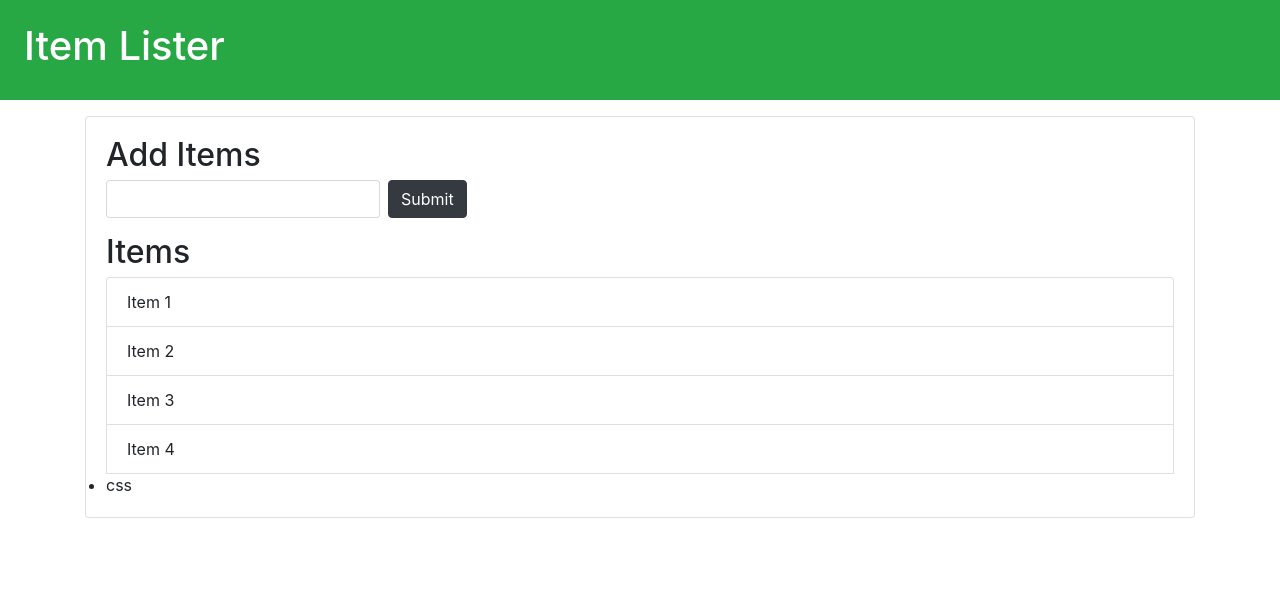
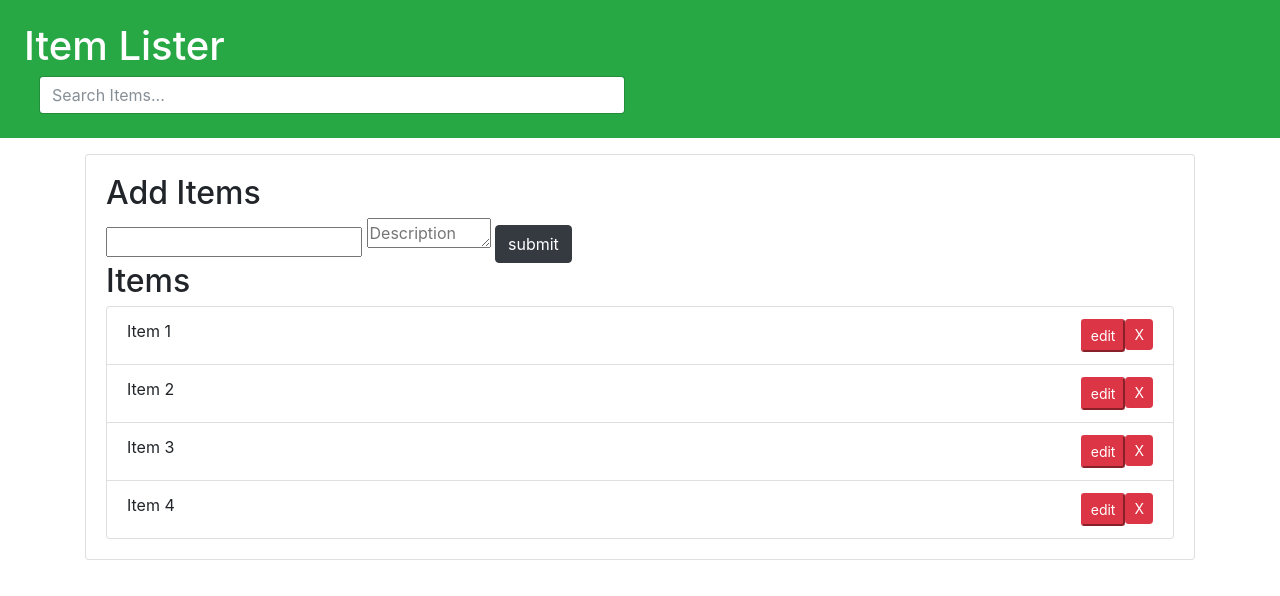
Before and after one commit to singhmayank1298/test5, a plain HTML site: page index.html in a window 1280 px wide. Drawn offline with nearby package versions, Linux system fonts and the light colour scheme.

Commit message:
finel html till task 10

```diff
--- a/index.html
+++ b/index.html
@@ -4,33 +4,36 @@
   <meta charset="UTF-8">
   <meta name="viewport" content="width=device-width, initial-scale=1.0">
   <meta http-equiv="X-UA-Compatible" content="ie=edge">
-  <link rel="stylesheet" href="https://maxcdn.bootstrapcdn.com/bootstrap/4.0.0-beta/css/bootstrap.min.css" integrity="sha384-/Y6pD6FV/Vv2HJnA6t+vslU6fwYXjCFtcEpHbNJ0lyAFsXTsjBbfaDjzALeQsN6M" crossorigin="anonymous">
-  <title>Item Lister</title>
+  <link  id ="rr" rel="stylesheet" href="https://maxcdn.bootstrapcdn.com/bootstrap/4.0.0-beta/css/bootstrap.min.css" integrity="sha384-/Y6pD6FV/Vv2HJnA6t+vslU6fwYXjCFtcEpHbNJ0lyAFsXTsjBbfaDjzALeQsN6M" crossorigin="anonymous">
+  <title id ="hh">Item Lister</title>
 </head>
 <body>
   <header id="main-header" class="bg-success text-white p-4 mb-3">
     <div id="contaner">
       <h1 id="header-title">Item Lister <span style="display:none">123</span></h1>
+      <div class="col-md-6 align-self-center">
+        <input type="text" class="form-control" id="filter" placeholder="Search Items...">
     </div>
   </header>
   <div class="container">
    <div id="main" class="card card-body">
     <h2 class="title">Add Items</h2>
-    <form class="form-inline mb-3">
-      <input type="text" class="form-control mr-2">
-      <input type="submit" class="btn btn-dark" value="Submit">
+    <form class="forminlinemb3">
+      <input type="text" class="formcontrolmr2" >
+      <textarea id="w3review" name="w3review" rows="1" cols="10" placeholder="Description"></textarea>
+      <input type="submit" class="btn btn-dark" value="submit">
     </form>
     <h2 class="title">Items</h2>
     <ul id="items" class="list-group">
-        <li class="list-group-item">Item 1</li>
-      <li class="list-group-item">Item 2</li>
-      <li class="list-group-item">Item 3</li>
-      <li class="list-group-item">Item 4</li>
-        <li class="list">css</li>
+      <li class="list-group-item">Item 1 <button class="btn btn-danger btn-sm float-right delete">X<button class=" btn-danger btn-sm float-right ">edit</button></li>
+      <li class="list-group-item">Item 2 <button class="btn btn-danger btn-sm float-right delete">X<button class=" btn-danger btn-sm float-right ">edit</button></li>
+      <li class="list-group-item">Item 3 <button class="btn btn-danger btn-sm float-right delete">X<button class=" btn-danger btn-sm float-right ">edit</button></li>
+      <li class="list-group-item">Item 4 <button class="btn btn-danger btn-sm float-right delete">X<button class=" btn-danger btn-sm float-right ">edit</button></li>
+
     </ul>
    </div>
   </div>
 
 </body>
-<script src="index.js"></script>
+<script src="indexproject.js"></script>
 </html>
```
